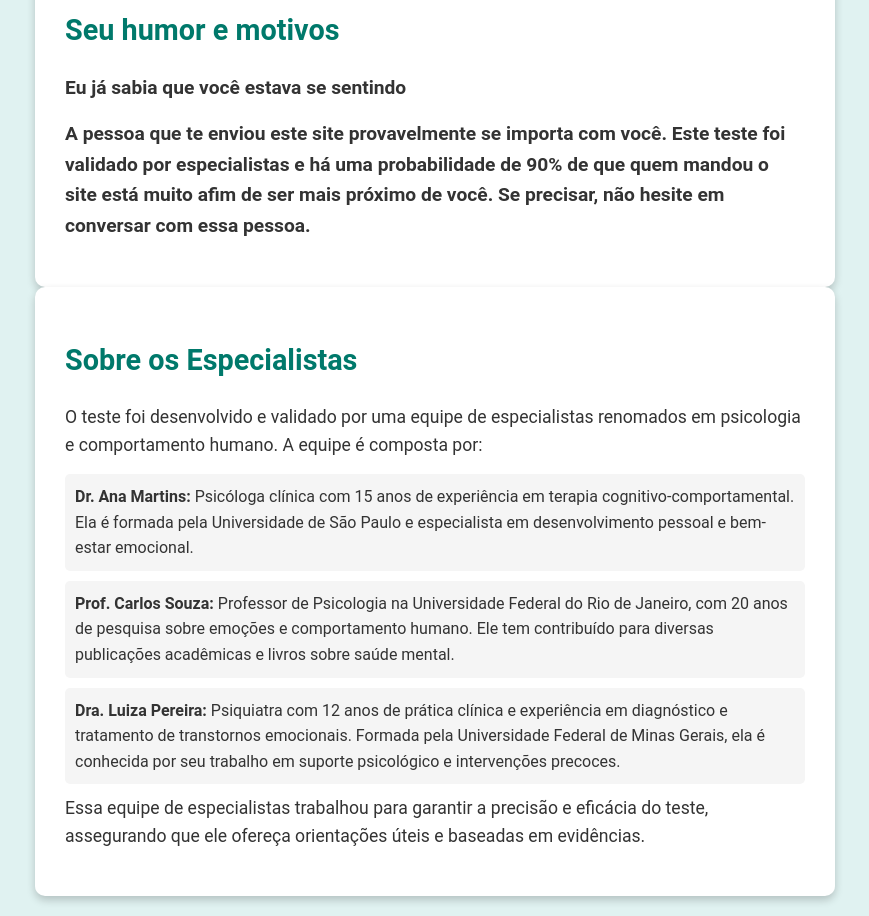
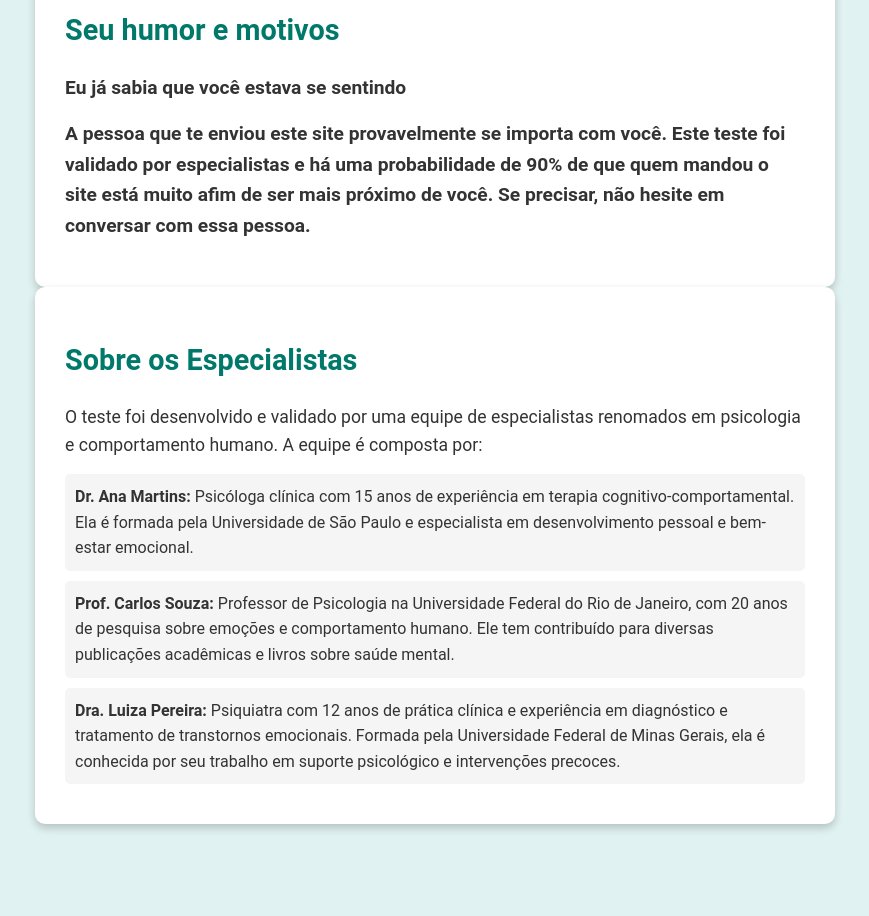
Before and after one commit to borntowin2011/borntowin2011.github.io, a plain HTML site: page resultado.html in a window 1280 px wide. Shown: the part 127-1043 px from the top of the page, without its empty margins (205-1074 px from the left). After the commit the page ends 971 px from the top, so only its background shows below. Drawn offline with Linux system fonts and the light colour scheme.

Commit message:
Update resultado.html

```diff
--- a/resultado.html
+++ b/resultado.html
@@ -25,7 +25,6 @@
             <li><strong>Prof. Carlos Souza:</strong> Professor de Psicologia na Universidade Federal do Rio de Janeiro, com 20 anos de pesquisa sobre emoções e comportamento humano. Ele tem contribuído para diversas publicações acadêmicas e livros sobre saúde mental.</li>
             <li><strong>Dra. Luiza Pereira:</strong> Psiquiatra com 12 anos de prática clínica e experiência em diagnóstico e tratamento de transtornos emocionais. Formada pela Universidade Federal de Minas Gerais, ela é conhecida por seu trabalho em suporte psicológico e intervenções precoces.</li>
         </ul>
-        <p>Essa equipe de especialistas trabalhou para garantir a precisão e eficácia do teste, assegurando que ele ofereça orientações úteis e baseadas em evidências.</p>
     </div>
 
     <script>
```
